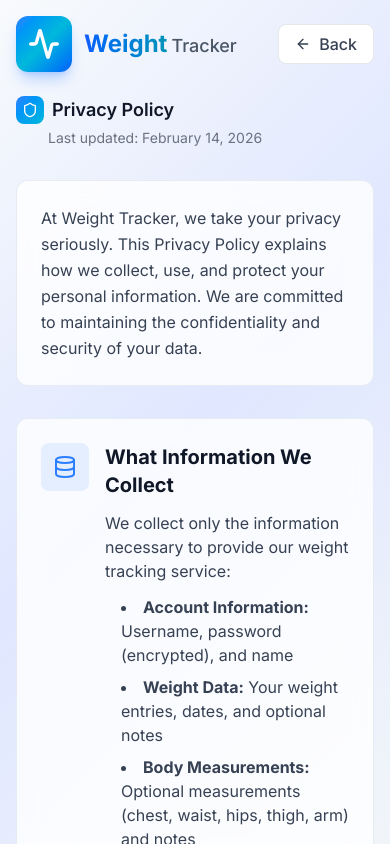
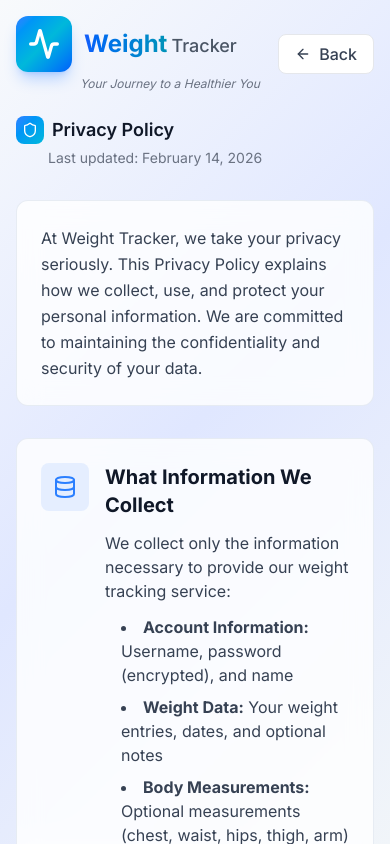
Before and after one commit to gustavocardoso/weight-tracker, a Next.js app: page /privacy in a window 390 px wide. Shown: the top 844 px of the page. Built offline with nearby package versions, Linux system fonts and the light colour scheme.

Commit message:
feat: add slogan to logo
- Add slogan: 'Your Journey to a Healthier You'
- Display below logo in italic text
- Responsive sizing: xs → sm on larger screens
- Subtle gray color matching brand
- Positioned with ml-16 to align with text

```diff
--- a/components/logo.tsx
+++ b/components/logo.tsx
@@ -11,8 +11,9 @@ export function Logo() {
   return (
     <Link
       href={isAuthPage ? '/' : '/dashboard'}
-      className="flex items-center gap-3 group cursor-pointer"
+      className="flex flex-col gap-1 group cursor-pointer"
     >
+      <div className="flex items-center gap-3">
         <div className="relative">
           {/* Logo container with gradient background */}
           <div className="p-3 bg-gradient-to-br from-blue-500 via-cyan-500 to-blue-600 rounded-xl shadow-lg shadow-blue-500/30 group-hover:shadow-blue-500/50 transition-all duration-300 group-hover:scale-105">
@@ -31,6 +32,12 @@ export function Logo() {
             Tracker
           </span>
         </div>
+      </div>
+
+      {/* Slogan */}
+      <p className="text-xs md:text-sm text-gray-500 dark:text-gray-400 ml-16 italic">
+        Your Journey to a Healthier You
+      </p>
     </Link>
   );
 }
```
Lines whose indentation alone changed are shown as unchanged.
